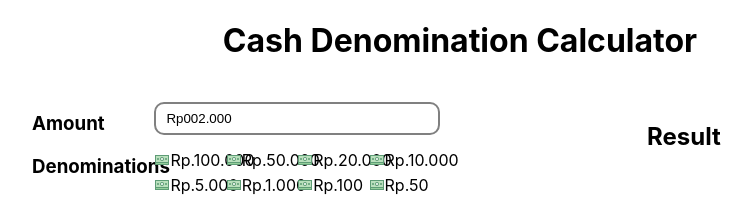
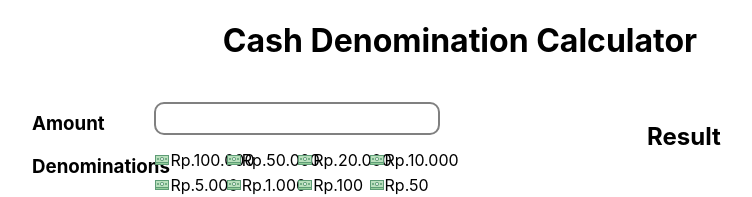
Before and after one commit to muhammadhaekal/cash-denomination-calculator, a React (Create React App) app: page / in a window 1280 px wide. Shown: the top 197 px of the page, without its empty margins (180-932 px from the left). Built offline with nearby package versions, Linux system fonts and the light colour scheme.

Commit message:
Remove Initial Input State

```diff
--- a/src/components/Calculator.js
+++ b/src/components/Calculator.js
@@ -5,7 +5,7 @@ import Result from "./Result";
 
 class Calculator extends Component {
   state = {
-    amount: "Rp002.000",
+    amount: "",
     result: [],
     error: null
   };
```
